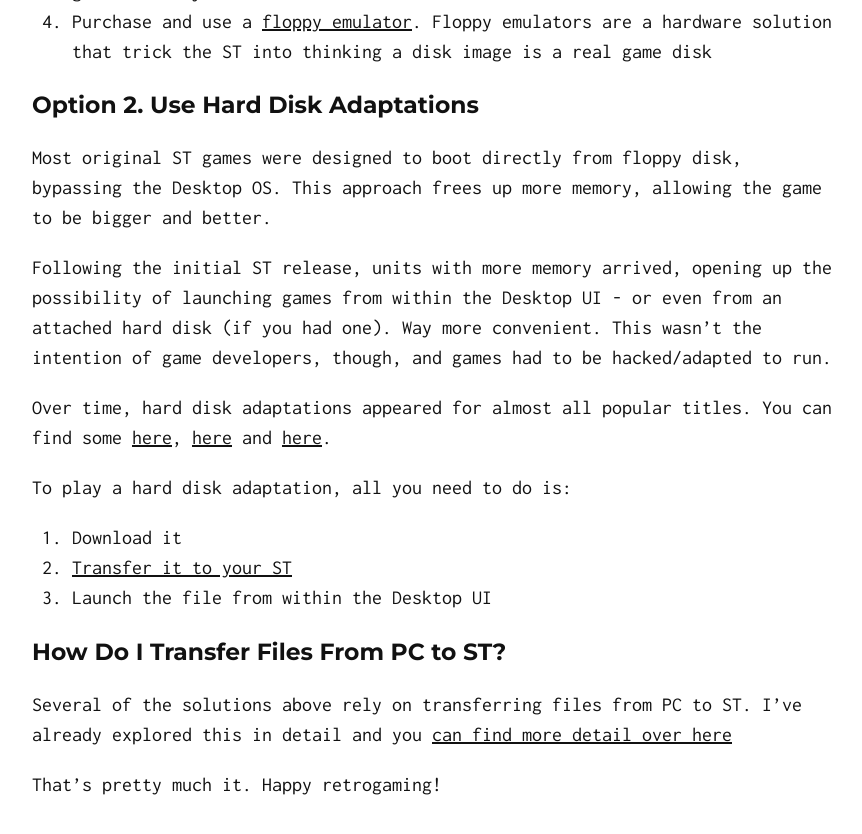
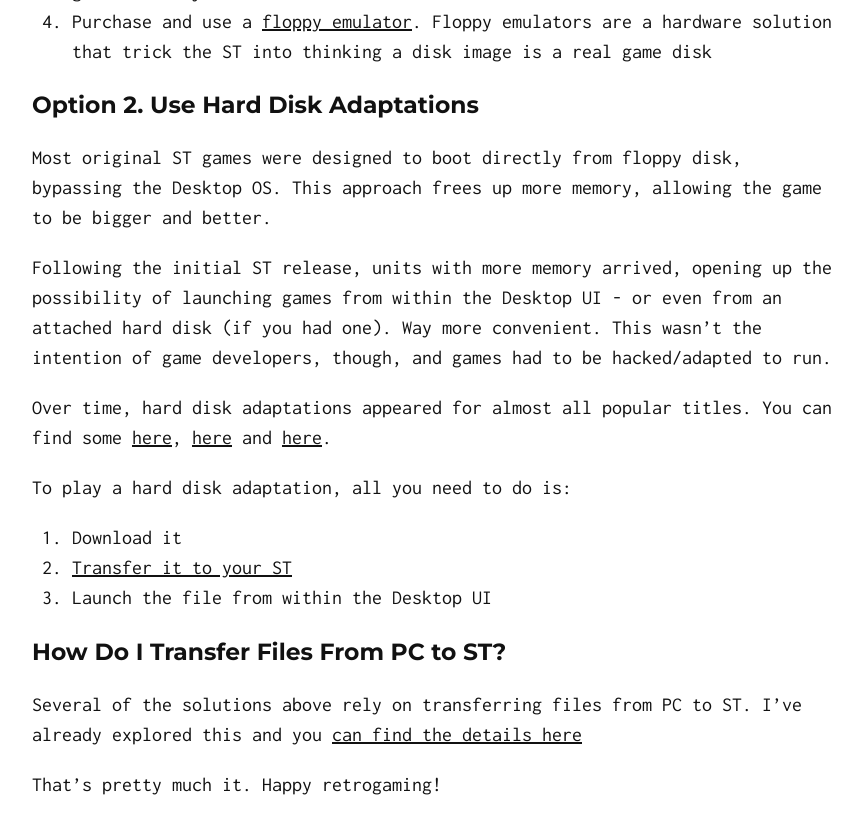
Before and after one commit to retrorabble/retrorabble.github.io, a Jekyll site: the page built from _posts/2015-09-18-playing-downloaded-games-on-a-real-atari-st.md, in a window 1280 px wide and 900 px high, scrolled down 1058 px. Shown: the top 834 px of the window, without its empty margins (208-1070 px from the left). Built offline with Jekyll 4.4.1, drawn with Linux system fonts in a browser that asks for light colours; some of the changed text lies outside the part shown.

Commit message:
Minor edit to "Playing Download games" ST article
Minor edit to "Playing Download games" ST article

```diff
--- a/_posts/2015-09-18-playing-downloaded-games-on-a-real-atari-st.md
+++ b/_posts/2015-09-18-playing-downloaded-games-on-a-real-atari-st.md
@@ -40,6 +40,6 @@ To play a hard disk adaptation, all you need to do is:
 
 ### How Do I Transfer Files From PC to ST?
 
-Several of the solutions above rely on transferring files from PC to ST. I've already explored this in detail and you [can find more detail over here]({% post_url 2015-12-26-transferring-files-from-pc-to-st %})
+Several of the solutions above rely on transferring files from PC to ST. I've already explored this and you [can find the details here]({% post_url 2015-12-26-transferring-files-from-pc-to-st %})
 
 That's pretty much it. Happy retrogaming!
```
Also changed, not shown: other parts of _posts/2015-09-18-playing-downloaded-games-on-a-real-atari-st.md (+1 -1 lines).
